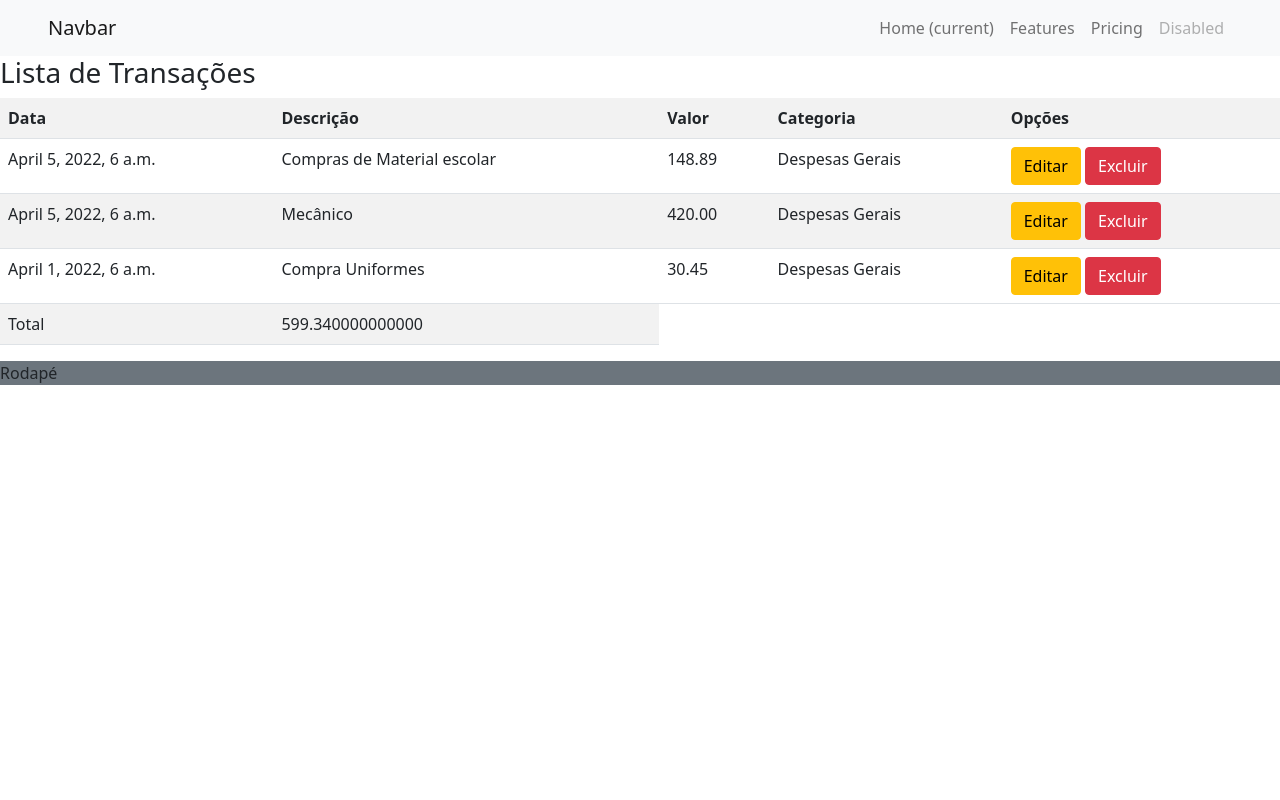
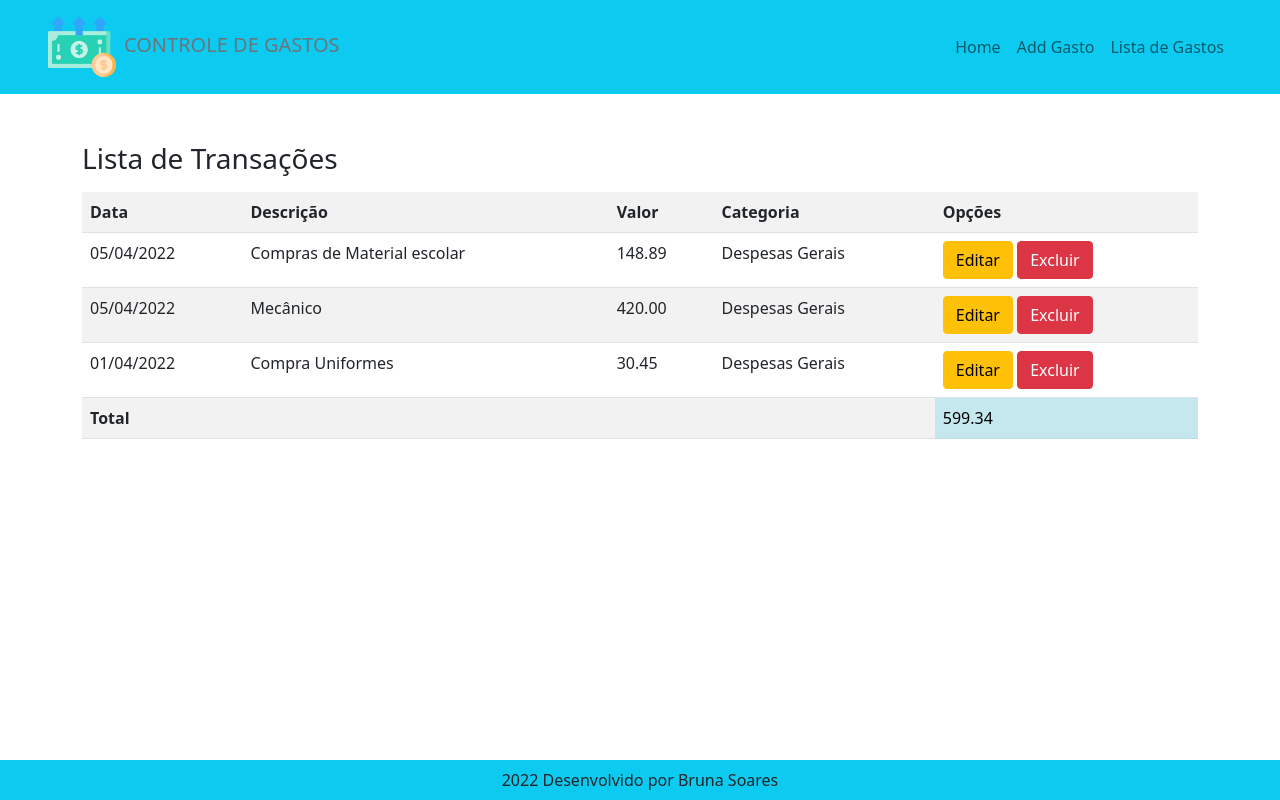
Before and after one commit to BrunaOliv/Projeto-Python-CRUD-Controle-de-gasto, a Django app: page /list/transacao in a window 1280 px wide. Run offline with Django 4.2, Linux system fonts and the light colour scheme; data comes from the database, SQL or seed files in the repository; both versions use the stored data as it was after the commit; some libraries are stand-ins or nearby versions.

Commit message:
ajustes front'

```diff
--- a/Progressao/paginas/templates/form-excluir.html
+++ b/Progressao/paginas/templates/form-excluir.html
@@ -3,7 +3,8 @@
 {% load static %}
 
 {% block conteudo %}
-<h3>Excluir Registro</h3>
+<div class="container my-5">
+    <h3>Excluir Registro</h3>
 <p class="lead">
     Confirmar para excluir o registro
 </p>
@@ -19,7 +20,10 @@
     {{ form.as_p }}
 
     <button type="submit" class="btn btn-danger">Excluir</button>
+    <a class="btn btn-primary" href="{% url 'list_transacao' %}">Cancelar</a>
 
 </form>
+</div>
+
 
 {% endblock %}
--- a/Progressao/paginas/templates/form.html
+++ b/Progressao/paginas/templates/form.html
@@ -3,6 +3,7 @@
 {% load static %}
 
 {% block conteudo %}
+<div class="container my-5">
     <h3>Cadastro</h3>
     <p class="lead">
         Preencha todos os campos obrigatórios
@@ -17,4 +18,6 @@
 
     </form>
 
+</div>
+
 {% endblock %}
--- a/Progressao/paginas/templates/list.html
+++ b/Progressao/paginas/templates/list.html
@@ -3,8 +3,8 @@
 {% load static %}
 
 {% block conteudo %}
-
-<h3>Lista de Transações</h3>
+<div class="container my-5">
+    <h3 class="mb-3">Lista de Transações</h3>
     <div class="table-responsive">
         <table class="table table-striped">
             <tr>
@@ -18,9 +18,9 @@
 
             {% for transacao in transacoes %}
             <tr>
-                <td>{{ transacao.data }}</td>
+                <td>{{ transacao.data|date:"d/m/Y" }}</td>
                 <td>{{ transacao.descricao }}</td>
-                <td>{{ transacao.valor }}</td>
+                <td>{{ transacao.valor|floatformat:2 }}</td>
                 <td>{{ transacao.categoria }}</td>
                 <td>
                     <a href="{% url 'update_transacao' transacao.pk %}" class="btn btn-warning">Editar</a>
@@ -36,14 +36,16 @@
 
             {% endfor %}
 
-            <tr>
-                <td>Total</td>
-                <td>
-                    {{sum.sum}}
+            <tr class="align-items-end">
+                <td colspan="4"><b>Total</b></td>
+                <td class="table-info">
+                    {{sum.sum|floatformat:2}}
                 </td>
             </tr>
         </table>
     </div>
 
 
+</div>
+
 {% endblock %}
--- a/Progressao/paginas/templates/modelo.html
+++ b/Progressao/paginas/templates/modelo.html
@@ -10,29 +10,27 @@
     <title>Modelo</title>
     {% endblock %}
     <link rel="stylesheet" href="{% static 'css/bootstrap.min.css' %}">
+
 </head>
 <body>
 
     {% block menu %}
 
-    <nav class="navbar navbar-expand-lg navbar-light bg-light px-5">
-        <a class="navbar-brand" href="#">Navbar</a>
+    <nav class="navbar navbar-expand-lg navbar-light bg-info px-5">
+        <a class="navbar-brand" href="#"><img src="{% static 'img/logo1.png' %}" width="68"><span class="ps-2 text-uppercase text-secondary">Controle de gastos</span></a>
         <button class="navbar-toggler" type="button" data-toggle="collapse" data-target="#navbarNav" aria-controls="navbarNav" aria-expanded="false" aria-label="Toggle navigation">
           <span class="navbar-toggler-icon"></span>
         </button>
         <div class="collapse navbar-collapse d-flex justify-content-end" id="navbarNav">
           <ul class="navbar-nav ">
             <li class="nav-item active">
-              <a class="nav-link" href="#">Home <span class="sr-only">(current)</span></a>
+              <a class="nav-link" href="{% url 'index' %}">Home</a>
             </li>
             <li class="nav-item">
-              <a class="nav-link" href="#">Features</a>
+              <a class="nav-link" href="{% url 'cadastrar_transacao' %}">Add Gasto</a>
             </li>
             <li class="nav-item">
-              <a class="nav-link" href="#">Pricing</a>
-            </li>
-            <li class="nav-item">
-              <a class="nav-link disabled" href="#">Disabled</a>
+              <a class="nav-link" href="{% url 'list_transacao' %}">Lista de Gastos</a>
             </li>
           </ul>
         </div>
@@ -41,12 +39,13 @@
     {% endblock %}
 
     {% block conteudo %}
-    <div class="container">Destaque</div>
+    <div class="container mb-5">Destaque</div>
     {% endblock %}
 
     {% block rodape %}
-
-    <div class="bg-secondary">Rodapé</div>
+  <footer class="bg-info fixed-bottom" >
+    <div class="container my-2 d-flex justify-content-center"><span class="text-center">2022 Desenvolvido por Bruna Soares</span></div>
+  </footer>
 
     {% endblock %}
 
--- a/Progressao/paginas/views.py
+++ b/Progressao/paginas/views.py
@@ -12,7 +12,7 @@ from django.db.models import Sum
 # Create your views here.
 
 class IndexView(TemplateView):
-    template_name = "modelo.html"
+    template_name = "index.html"
 
 class TransacaoCreat(CreateView):
     model = Transacao
@@ -34,7 +34,6 @@ class TransacaoDelete(DeleteView):
 class TransacaoList(ListView):
     model = Transacao
     template_name = 'list.html'
-    #model = Transacao.objects.all().aggregate(sum=Sum('valor'))
 
 
 def listagem(request):
@@ -42,8 +41,4 @@ def listagem(request):
     data['transacoes'] = Transacao.objects.all()
     _sum = Transacao.objects.all().aggregate(sum=Sum('valor'))
     data['sum'] = _sum
-    print(_sum)
-    print(data)
     return render(request, 'list.html', data)
-
-    #
```
Also changed, not shown: Progressao/paginas/templates/index.html (+8 -13 lines), Progressao/db.sqlite3, Progressao/static/img/gasto6.jpg (added), Progressao/static/img/gastos.png (added), Progressao/static/img/gastos2.png (added), Progressao/static/img/gastos3.jpg (added), Progressao/static/img/gastos4.jpg (added), Progressao/static/img/gastos4.webp (added), Progressao/static/img/logo.png (added), Progressao/static/img/logo1.png (added). Lines whose indentation alone changed are shown as unchanged.
